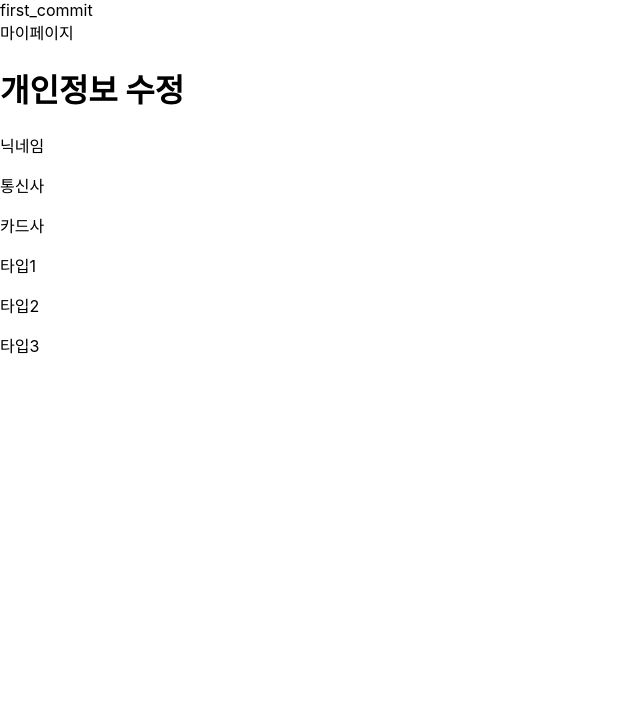
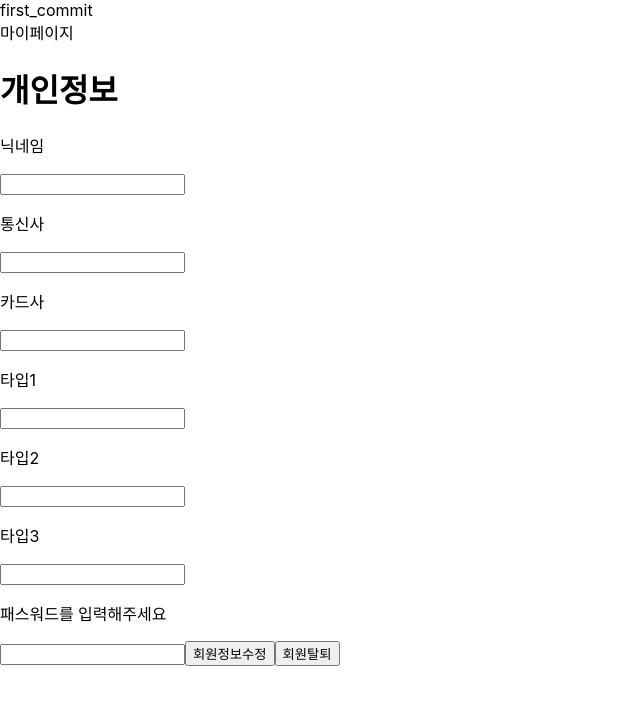
Before and after one commit to HangHae99-Team17/frontend, a React (Create React App) app: page /mypage in a window 1280 px wide. Shown: the top 704 px of the page, without its empty margins (0-640 px from the left). Built offline with nearby package versions, Linux system fonts and the light colour scheme.

Commit message:
회원 정보 유지및 회원수정기능 완료

```diff
--- a/src/common/axios.js
+++ b/src/common/axios.js
@@ -18,6 +18,6 @@ export const apis = {
   adduser: (user_info) => instance.post('/api/user/signup',user_info),
   loginuser: (user_info) => instance.post('/api/user/login',user_info),
   logincheck: () => instance.get('api/user/show'),
-  emailconfirm: (user_email) => instance.post('/api/user/redunancy',user_email),
-  edituser: (user_info) => instance.put('api/user/change',user_info)
+  edituser: (user_info) => instance.put('/api/user/change',user_info),
+  deluser: (password) => instance.delete('/api/user/delete',password)
 };
--- a/src/components/Userinfo.js
+++ b/src/components/Userinfo.js
@@ -1,24 +1,85 @@
-import React from 'react';
+import React,{useEffect, useState} from 'react';
+import { useDispatch} from 'react-redux';
+import { actionCreators as userActions } from "../redux/modules/user";
+import { history } from "../redux/configureStore";
+import {useSelector } from "react-redux";
 
 const Userinfo = (props) => {
+
+    const dispatch = useDispatch();
+    const user_info = useSelector((state)=> state.user.user);
+    const [password,setPassword] = useState("");
+    const [signup_info, setSignUp_Info] = useState({
+        username: null,
+        telecom:null,
+        cardtype:null,
+        type1:null,
+        type2:null,
+        type3:null,
+    });
+
+    useEffect(()=>{
+        if(user_info){
+            setSignUp_Info({
+                username:user_info.nickname,
+                telecom:user_info.telecom,
+                cardtype:user_info.cardType,
+                type1:user_info.type1,
+                type2:user_info.type2,
+                type3:user_info.type3
+            });
+        }
+    },[user_info])
+
+    const {username, telecom, cardtype, type1, type2, type3} = signup_info;
+
+    const onChange = (e) => {
+        setSignUp_Info({...signup_info, [e.target.name]: e.target.value});
+    }
+    const changepassword = (e) => {
+        setPassword(e.target.value)
+    }
+
+    const deluser = () => {
+        dispatch(userActions.deluserFB(password));
+    }
+
+    const editUser = () => {
+
+        const user_info = {
+            nickname:username,
+            password:password,
+            telecom:telecom,
+            cardType:cardtype,
+            type1:type1,
+            type2:type2,
+            type3:type3
+        }
+        dispatch(userActions.edituserFB(user_info));
+        setPassword("");
+    }
+
     return (
         <div>
-            <div>
             마이페이지
-            <h1>개인정보 수정</h1>
+            <h1>개인정보</h1>
             <p>닉네임</p>
             {props.nickname}
+            <input type="text" name="username" value={username==null?'':username} onChange={onChange}/>
             <p>통신사</p>
-            {props.telecom}
+            <input type="text" name="telecom" value={telecom==null?'':telecom} onChange={onChange}/>
             <p>카드사</p>
-            {props.cardType}
+            <input type="text" name="cardtype" value={cardtype==null?'':cardtype} onChange={onChange}/>
             <p>타입1</p>
-            {props.type1}
+            <input type="text" name="type1" value={type1==null?'':type1} onChange={onChange}/>
             <p>타입2</p>
-            {props.type2}
+            <input type="text" name="type2" value={type2==null?'':type2} onChange={onChange}/>
             <p>타입3</p>
-            {props.type3}
-            </div>
+            <input type="text" name="type3" value={type3==null?'':type3} onChange={onChange}/>
+            <p>패스워드를 입력해주세요</p>
+            <input type="password" name="password" value={password} onChange={changepassword}/>
+            <button onClick={editUser}>회원정보수정</button>
+            <button onClick={deluser}>회원탈퇴</button>
         </div>
     );
 };
--- a/src/pages/MyPage.js
+++ b/src/pages/MyPage.js
@@ -1,13 +1,14 @@
 import React,{useEffect} from 'react';
-import {useSelector } from "react-redux";
+
 import Userinfo from '../components/Userinfo';
 
 const MyPage = () => {
-    const user_info = useSelector((state)=> state.user.user);
+
+
 
     return (
         <React.Fragment>
-            <Userinfo {...user_info}/>
+            <Userinfo/>
         </React.Fragment>
     );
 };
--- a/src/redux/modules/user.js
+++ b/src/redux/modules/user.js
@@ -16,6 +16,7 @@ const initialState = {
   is_login: false,
 };
 
+//회원가입
 export const signupFB = (user) => {
   return async (dispatch, getState, { history }) => {
     console.log(user)
@@ -29,6 +30,7 @@ export const signupFB = (user) => {
   };
 };
 
+//로그인
 export const loginFB = (user) => {
   return async (dispatch, getState, {history}) => {
     try {
@@ -55,17 +57,52 @@ export const loginFB = (user) => {
 export const loginCheckFB = () => {
   return async (dispatch) => {
       const res = await apis.logincheck()
-      console.log("deeee")
       dispatch(setUser(res.data.data));
   };
 };
 
+//로그아웃
 export const logoutFB = () => {
   return(dispatch) => {
     sessionStorage.removeItem("token");
     sessionStorage.removeItem("nickname");
     dispatch(setUser(null));
     alert("로그아웃 되었습니다.");
+  }
+}
+
+//회원정보 수정
+export const edituserFB = (user_info) => {
+  return async(dispatch, {history}) => {
+    try{
+
+      const res = await apis.edituser(user_info);
+      if(res.data.data === "비밀번호가 맞지 않습니다."){
+        window.alert("비밀번호가 맞지 않습니다.")
+        history.replace('/mypage')
+      }
+      dispatch(setUser(res.data.data));
+      window.alert("개인정보가 수정되었습니다")
+      history.replace('/mypage')
+    }catch(e){
+      console.log(e);
+    }
+  }
+}
+
+//회원정보 삭제
+export const deluserFB = (password) => {
+  return async (dispatch, {history}) => {
+    try {
+      const res = await apis.deluser(password)
+      console.log(res)
+      sessionStorage.removeItem("token");
+      sessionStorage.removeItem("nickname");
+      dispatch(setUser(null));
+      history.push("/");
+    } catch (e) {
+      console.log(e);
+    }
   }
 }
 
@@ -76,7 +113,6 @@ export default handleActions(
     [SET_USER]: (state, action) =>
       produce(state, (draft) => {
         draft.user = action.payload.user;
-        console.log(draft.user);
         draft.is_login = action.payload.user !== null ? true : false;
       }),
     [CHECK_EMAIL]: (state, action) =>
@@ -93,6 +129,8 @@ const actionCreators = {
   loginFB,
   loginCheckFB,
   logoutFB,
+  edituserFB,
+  deluserFB
 };
 
 export { actionCreators };
```
